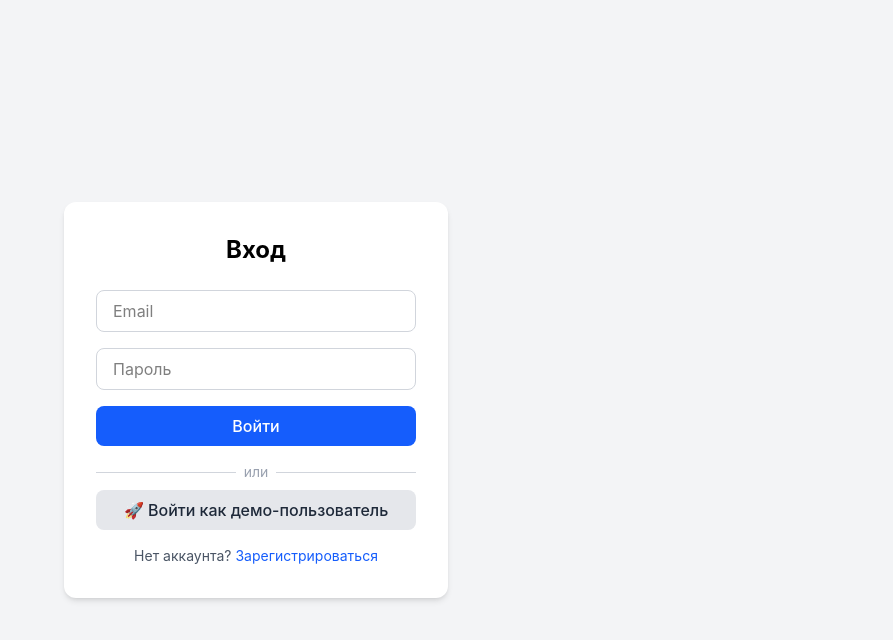
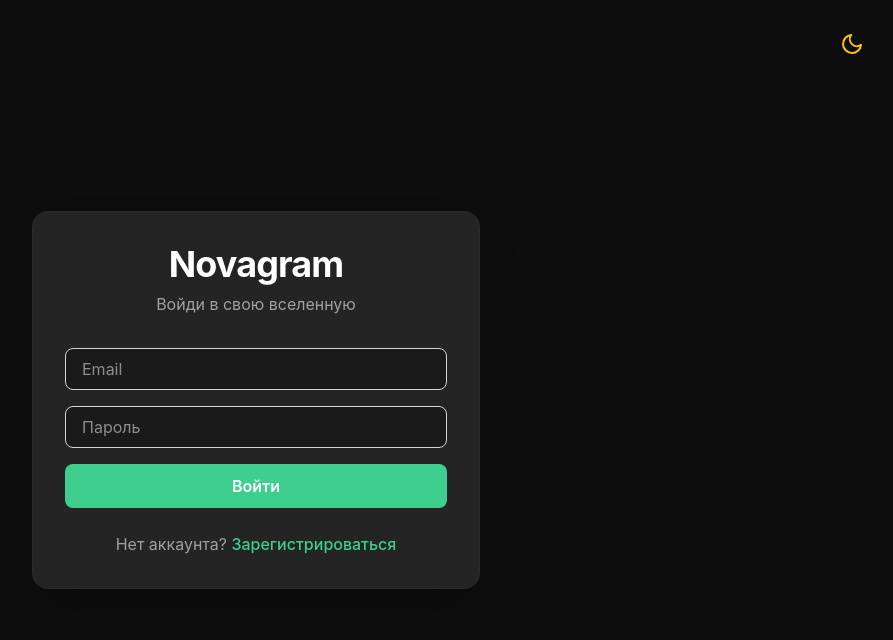
Before and after one commit to Fllorovi/Novagram, a React (Vite) app: page /login in a window 1280 px wide. Shown: the top 640 px of the page, without its empty margins (384-1277 px from the left). Built offline with nearby package versions, Linux system fonts and the light colour scheme; no server answers.

Commit message:
added dark theme

```diff
--- a/src/App.tsx
+++ b/src/App.tsx
@@ -1,37 +1,38 @@
 import { BrowserRouter, Routes, Route, Navigate } from 'react-router-dom';
 import { useAuthStore } from './store/authStore';
+import { useThemeStore } from './store/themeStore';
 import { LoginPage } from './pages/LoginPage';
 import { RegisterPage } from './pages/RegisterPage';
 import { ChatPage } from './pages/ChatPage';
+import { useEffect } from 'react';
 
 function App() {
   const { user, isLoading } = useAuthStore();
+  const { theme } = useThemeStore();
+
+  // Принудительно устанавливаем data-theme на корневой элемент
+  useEffect(() => {
+    document.documentElement.setAttribute('data-theme', theme);
+  }, [theme]);
 
   if (isLoading) {
     return (
-      <div className="flex items-center justify-center h-screen">
-        <p className="text-lg">Загрузка...</p>
+      <div className="flex items-center justify-center h-screen bg-bg-primary">
+        <p className="text-text-primary">Загрузка...</p>
       </div>
     );
   }
 
   return (
-    <BrowserRouter>
-      <Routes>
-        <Route
-          path="/"
-          element={user ? <ChatPage /> : <Navigate to="/login" />}
-        />
-        <Route
-          path="/login"
-          element={user ? <Navigate to="/" /> : <LoginPage />}
-        />
-        <Route
-          path="/register"
-          element={user ? <Navigate to="/" /> : <RegisterPage />}
-        />
-      </Routes>
-    </BrowserRouter>
+    <div className="min-h-screen bg-bg-primary text-text-primary">
+      <BrowserRouter>
+        <Routes>
+          <Route path="/" element={user ? <ChatPage /> : <Navigate to="/login" />} />
+          <Route path="/login" element={user ? <Navigate to="/" /> : <LoginPage />} />
+          <Route path="/register" element={user ? <Navigate to="/" /> : <RegisterPage />} />
+        </Routes>
+      </BrowserRouter>
+    </div>
   );
 }
 
--- a/src/components/ui/Button.tsx
+++ b/src/components/ui/Button.tsx
@@ -15,17 +15,17 @@ export const Button: React.FC<ButtonProps> = ({
   disabled,
   ...props
 }) => {
-  const variants = {
-    primary: 'bg-blue-600 hover:bg-blue-700 text-white',
-    secondary: 'bg-gray-200 hover:bg-gray-300 text-gray-800',
-    ghost: 'bg-transparent hover:bg-gray-100 text-gray-600',
+  const variantClasses = {
+    primary: 'bg-[var(--accent)] hover:bg-[var(--accent-hover)] text-white',
+    secondary: 'bg-[var(--bg-secondary)] hover:bg-[var(--bg-input)] text-[var(--text-primary)] border border-[var(--border)]',
+    ghost: 'bg-transparent hover:bg-[var(--bg-input)] text-[var(--text-secondary)]',
     danger: 'bg-red-600 hover:bg-red-700 text-white',
   };
 
   return (
     <button
       className={`px-4 py-2 rounded-lg font-medium transition-colors disabled:opacity-50 ${
-        variants[variant]
+        variantClasses[variant]
       } ${fullWidth ? 'w-full' : ''} ${className}`}
       disabled={disabled || loading}
       {...props}
--- /dev/null
+++ b/src/components/ui/ThemeToggle.tsx
@@ -0,0 +1,51 @@
+import { useThemeStore } from '../../store/themeStore';
+
+export const ThemeToggle = () => {
+  const { theme, toggleTheme } = useThemeStore();
+
+  return (
+    <button
+      onClick={toggleTheme}
+      className="p-2 rounded-full hover:bg-gray-800/20 transition-colors duration-200"
+      aria-label="Переключить тему"
+    >
+      {theme === 'dark' ? (
+        // Луна (темная тема)
+        <svg
+          xmlns="http://www.w3.org/2000/svg"
+          viewBox="0 0 24 24"
+          fill="none"
+          stroke="currentColor"
+          strokeWidth="2"
+          strokeLinecap="round"
+          strokeLinejoin="round"
+          className="w-6 h-6 text-yellow-400"
+        >
+          <path d="M21 12.79A9 9 0 1 1 11.21 3 7 7 0 0 0 21 12.79z" />
+        </svg>
+      ) : (
+        // Солнце (светлая тема)
+        <svg
+          xmlns="http://www.w3.org/2000/svg"
+          viewBox="0 0 24 24"
+          fill="none"
+          stroke="currentColor"
+          strokeWidth="2"
+          strokeLinecap="round"
+          strokeLinejoin="round"
+          className="w-6 h-6 text-yellow-500"
+        >
+          <circle cx="12" cy="12" r="5" />
+          <line x1="12" y1="1" x2="12" y2="3" />
+          <line x1="12" y1="21" x2="12" y2="23" />
+          <line x1="4.22" y1="4.22" x2="5.64" y2="5.64" />
+          <line x1="18.36" y1="18.36" x2="19.78" y2="19.78" />
+          <line x1="1" y1="12" x2="3" y2="12" />
+          <line x1="21" y1="12" x2="23" y2="12" />
+          <line x1="4.22" y1="19.78" x2="5.64" y2="18.36" />
+          <line x1="18.36" y1="5.64" x2="19.78" y2="4.22" />
+        </svg>
+      )}
+    </button>
+  );
+};
--- a/src/index.css
+++ b/src/index.css
@@ -1 +1,34 @@
 @import "tailwindcss";
+
+:root {
+  /* Тёмная тема (по умолчанию) */
+  --bg-primary: #0d0d0d;
+  --bg-secondary: #1a1a1a;
+  --bg-card: #242424;
+  --bg-input: #1a1a1a;
+  --text-primary: #ffffff;
+  --text-secondary: #a0a0a0;
+  --text-muted: #6b6b6b;
+  --accent: #3ECF8E;
+  --accent-hover: #2ecc71;
+  --border: #2a2a2a;
+  --shadow: 0 8px 32px rgba(0, 0, 0, 0.4);
+}
+
+[data-theme="light"] {
+  --bg-primary: #f0f2f5;
+  --bg-secondary: #ffffff;
+  --bg-card: #ffffff;
+  --bg-input: #f0f2f5;
+  --text-primary: #1a1a1a;
+  --text-secondary: #555555;
+  --text-muted: #888888;
+  --border: #e0e0e0;
+  --shadow: 0 8px 32px rgba(0, 0, 0, 0.08);
+}
+
+body {
+  background-color: var(--bg-primary);
+  color: var(--text-primary);
+  transition: background-color 0.3s ease, color 0.3s ease;
+}
--- a/src/pages/ChatPage.tsx
+++ b/src/pages/ChatPage.tsx
@@ -6,6 +6,7 @@ import { usePresence } from '../hooks/usePresence';
 import { chatsApi } from '../api/chatsApi';
 import { supabase } from '../api/supabaseClient';
 import type { Chat, Message } from '../types/chat.types';
+import { ThemeToggle } from '../components/ui/ThemeToggle';
 
 export const ChatPage = () => {
   const { user, signOut } = useAuthStore();
@@ -14,7 +15,6 @@ export const ChatPage = () => {
   const { messages, loading: messagesLoading } = useRealtimeMessages(selectedChat?.id || null);
   const [newMessage, setNewMessage] = useState('');
 
-  // Состояние для собеседника
   const [otherUser, setOtherUser] = useState<{ username: string | null; avatar_url: string | null } | null>(null);
 
   const { onlineUsers, isTyping, sendTyping } = usePresence(
@@ -24,14 +24,12 @@ export const ChatPage = () => {
 
   const messagesEndRef = useRef<HTMLDivElement>(null);
 
-  // Прокрутка вниз при обновлении сообщений
   useEffect(() => {
     if (messagesEndRef.current) {
       messagesEndRef.current.scrollIntoView({ behavior: 'smooth' });
     }
   }, [messages]);
 
-  // Загружаем собеседника при выборе чата
   useEffect(() => {
     if (!selectedChat || !user) return;
 
@@ -89,7 +87,6 @@ export const ChatPage = () => {
     window.location.href = '/login';
   };
 
-  // Удаление чата
   const handleDeleteChat = async (chatId: number, chatName: string) => {
     if (window.confirm(`Удалить чат "${chatName || 'Чат'}"?`)) {
       try {
@@ -106,22 +103,27 @@ export const ChatPage = () => {
   };
 
   if (chatsLoading) {
-    return <div className="flex items-center justify-center h-screen">Загрузка чатов...</div>;
+    return (
+      <div className="flex items-center justify-center h-screen bg-bg-primary">
+        <p className="text-text-primary">Загрузка чатов...</p>
+      </div>
+    );
   }
 
   return (
-    <div className="flex h-screen bg-gray-100">
+    <div className="flex h-screen bg-bg-primary">
       {/* Сайдбар */}
-      <aside className="w-80 bg-white border-r border-gray-200 flex flex-col">
-        <div className="p-4 border-b border-gray-200">
-          <h2 className="text-xl font-semibold">Чаты</h2>
+      <aside className="w-80 bg-bg-secondary border-r border-border flex flex-col">
+        <div className="p-4 border-b border-border flex justify-between items-center">
+          <h2 className="text-xl font-semibold text-text-primary">Чаты</h2>
+          <ThemeToggle />
         </div>
         <ul className="flex-1 overflow-y-auto">
           {chats.map((chat) => (
             <li
               key={chat.id}
-              className={`flex items-center p-4 cursor-pointer hover:bg-gray-50 border-b border-gray-100 ${
-                selectedChat?.id === chat.id ? 'bg-blue-50' : ''
+              className={`flex items-center p-4 cursor-pointer hover:bg-bg-input border-b border-border ${
+                selectedChat?.id === chat.id ? 'bg-bg-input' : ''
               }`}
               onClick={() => setSelectedChat(chat)}
               onContextMenu={(e) => {
@@ -129,19 +131,19 @@ export const ChatPage = () => {
                 handleDeleteChat(chat.id, chat.displayName || 'Чат');
               }}
             >
-              <div className="w-12 h-12 rounded-full bg-blue-300 flex items-center justify-center text-white mr-4">
+              <div className="w-12 h-12 rounded-full bg-accent flex items-center justify-center text-white mr-4 font-semibold">
                 {chat.displayName?.[0] || 'Ч'}
               </div>
               <div className="flex-1 min-w-0">
                 <div className="flex justify-between">
-                  <span className="font-medium">{chat.displayName || 'Чат'}</span>
+                  <span className="font-medium text-text-primary">{chat.displayName || 'Чат'}</span>
                 </div>
               </div>
             </li>
           ))}
         </ul>
-        <div className="p-4 border-t border-gray-200 text-sm text-gray-500 flex items-center justify-between">
-          <span>{user?.email || 'Пользователь'}</span>
+        <div className="p-4 border-t border-border text-sm text-text-secondary flex items-center justify-between">
+          <span>{user?.username || user?.email || 'Пользователь'}</span>
           <button
             onClick={handleLogout}
             className="text-red-500 hover:text-red-700 text-xs font-medium"
@@ -152,45 +154,45 @@ export const ChatPage = () => {
       </aside>
 
       {/* Окно чата */}
-      <main className="flex-1 flex flex-col">
+      <main className="flex-1 flex flex-col bg-bg-primary">
         {selectedChat ? (
           <>
             <header
-              className="p-4 bg-white border-b border-gray-200 flex items-center"
+              className="p-4 bg-bg-secondary border-b border-border flex items-center"
               onContextMenu={(e) => {
                 e.preventDefault();
                 handleDeleteChat(selectedChat.id, otherUser?.username || 'Чат');
               }}
             >
-              <div className="w-10 h-10 rounded-full bg-blue-300 flex items-center justify-center text-white mr-4">
+              <div className="w-10 h-10 rounded-full bg-accent flex items-center justify-center text-white mr-4 font-semibold">
                 {otherUser?.username?.[0] || 'Ч'}
               </div>
               <div>
-                <h3 className="font-semibold">
+                <h3 className="font-semibold text-text-primary">
                   {otherUser?.username || 'Чат'}
                 </h3>
                 <span className="text-xs">
                   {onlineUsers.length > 0 ? (
-                    <span className="text-green-500">онлайн</span>
+                    <span className="text-accent">онлайн</span>
                   ) : (
-                    <span className="text-gray-400">офлайн</span>
+                    <span className="text-text-muted">офлайн</span>
                   )}
                   {isTyping && (
-                    <span className="text-blue-500 ml-2">печатает...</span>
+                    <span className="text-accent ml-2">печатает...</span>
                   )}
                 </span>
               </div>
             </header>
 
-            <div className="flex-1 p-4 overflow-y-auto bg-gray-50 space-y-3">
-              {messagesLoading && <p className="text-center text-gray-400">Загрузка сообщений...</p>}
+            <div className="flex-1 p-4 overflow-y-auto bg-bg-primary space-y-3">
+              {messagesLoading && <p className="text-center text-text-muted">Загрузка сообщений...</p>}
               {messages.map((msg: Message) => (
                 <div
                   key={msg.id}
                   className={`max-w-xs px-4 py-2 rounded-lg ${
                     msg.sender_id === user?.id
-                      ? 'bg-blue-500 text-white self-end ml-auto'
-                      : 'bg-white text-gray-800'
+                      ? 'bg-accent text-white self-end ml-auto'
+                      : 'bg-bg-secondary text-text-primary'
                   }`}
                 >
                   <p>{msg.content}</p>
@@ -202,7 +204,7 @@ export const ChatPage = () => {
               <div ref={messagesEndRef} />
             </div>
 
-            <form onSubmit={handleSendMessage} className="p-4 bg-white border-t border-gray-200 flex gap-2">
+            <form onSubmit={handleSendMessage} className="p-4 bg-bg-secondary border-t border-border flex gap-2">
               <input
                 type="text"
                 value={newMessage}
@@ -211,18 +213,18 @@ export const ChatPage = () => {
                   sendTyping();
                 }}
                 placeholder="Напишите сообщение..."
-                className="flex-1 border border-gray-300 rounded-full px-4 py-2 focus:outline-none focus:ring-2 focus:ring-blue-500"
+                className="flex-1 bg-bg-input text-text-primary border border-border rounded-full px-4 py-2 focus:outline-none focus:ring-2 focus:ring-accent transition-all"
               />
               <button
                 type="submit"
-                className="bg-blue-500 text-white px-4 py-2 rounded-full hover:bg-blue-600 transition"
+                className="bg-accent hover:bg-accent-hover text-white px-4 py-2 rounded-full transition"
               >
                 ➤
               </button>
             </form>
           </>
         ) : (
-          <div className="flex items-center justify-center h-full text-gray-400">
+          <div className="flex items-center justify-center h-full text-text-muted">
             Выберите чат для начала общения
           </div>
         )}
--- a/src/pages/LoginPage.tsx
+++ b/src/pages/LoginPage.tsx
@@ -2,6 +2,7 @@ import React, { useState } from 'react';
 import { Link, useNavigate } from 'react-router-dom';
 import { Button, Input } from '../components/ui';
 import { useAuthStore } from '../store/authStore';
+import { ThemeToggle } from '../components/ui/ThemeToggle';
 
 export const LoginPage: React.FC = () => {
   const [email, setEmail] = useState('');
@@ -9,7 +10,7 @@ export const LoginPage: React.FC = () => {
   const [error, setError] = useState('');
   const [loading, setLoading] = useState(false);
   const navigate = useNavigate();
-  const { signIn, setDemoUser } = useAuthStore(); // 👈 добавляем setDemoUser
+  const { signIn } = useAuthStore();
 
   const handleSubmit = async (e: React.FormEvent) => {
     e.preventDefault();
@@ -17,7 +18,7 @@ export const LoginPage: React.FC = () => {
     setLoading(true);
 
     try {
-      await signIn(email, password);
+      await signIn(email.trim(), password.trim());
       navigate('/');
     } catch (err: any) {
       setError(err.message || 'Ошибка входа');
@@ -26,23 +27,27 @@ export const LoginPage: React.FC = () => {
     }
   };
 
-  // 👇 НОВАЯ ФУНКЦИЯ для демо-входа
-  const handleDemoLogin = () => {
-    setDemoUser();
-    navigate('/');
-  };
+  return (
+    <div className="min-h-screen flex items-center justify-center bg-[var(--bg-primary)] px-4 relative">
+      <div className="absolute top-6 right-6">
+        <ThemeToggle />
+      </div>
 
-  return (
-    <div className="flex items-center justify-center min-h-screen bg-gray-100">
-      <div className="bg-white p-8 rounded-xl shadow-md w-96">
-        <h1 className="text-2xl font-bold text-center mb-6">Вход</h1>
+      <div className="bg-[var(--bg-card)] p-8 rounded-2xl shadow-2xl w-full max-w-md border border-[var(--border)] transition-colors duration-300">
+        <div className="text-center mb-8">
+          <h1 className="text-4xl font-bold text-[var(--text-primary)] tracking-tight">
+            Novagram
+          </h1>
+          <p className="text-[var(--text-secondary)] mt-2">Войди в свою вселенную</p>
+        </div>
+
         <form onSubmit={handleSubmit}>
           <Input
             type="email"
             placeholder="Email"
             value={email}
             onChange={(e) => setEmail(e.target.value)}
-            className="mb-4"
+            className="mb-4 bg-[var(--bg-input)] text-[var(--text-primary)] border-[var(--border)] focus:ring-2 focus:ring-[var(--accent)] transition-all"
             required
           />
           <Input
@@ -50,34 +55,23 @@ export const LoginPage: React.FC = () => {
             placeholder="Пароль"
             value={password}
             onChange={(e) => setPassword(e.target.value)}
-            className="mb-4"
+            className="mb-4 bg-[var(--bg-input)] text-[var(--text-primary)] border-[var(--border)] focus:ring-2 focus:ring-[var(--accent)] transition-all"
             required
           />
           {error && <p className="text-red-500 text-sm mb-4">{error}</p>}
-          <Button type="submit" fullWidth loading={loading}>
+          <Button
+            type="submit"
+            fullWidth
+            loading={loading}
+            className="bg-[var(--accent)] hover:bg-[var(--accent-hover)] text-white font-semibold py-2.5 rounded-lg transition-all duration-200"
+          >
             Войти
           </Button>
         </form>
 
-        {/* 👇 РАЗДЕЛИТЕЛЬ И КНОПКА ДЕМО-ВХОДА */}
-        <div className="mt-4 flex items-center gap-2">
-          <hr className="flex-1 border-gray-300" />
-          <span className="text-sm text-gray-400">или</span>
-          <hr className="flex-1 border-gray-300" />
-        </div>
-
-        <Button
-          variant="secondary"
-          fullWidth
-          onClick={handleDemoLogin}
-          className="mt-2"
-        >
-          🚀 Войти как демо-пользователь
-        </Button>
-
-        <p className="mt-4 text-center text-sm text-gray-600">
+        <p className="mt-6 text-center text-[var(--text-secondary)]">
           Нет аккаунта?{' '}
-          <Link to="/register" className="text-blue-600 hover:underline">
+          <Link to="/register" className="text-[var(--accent)] hover:underline font-medium">
             Зарегистрироваться
           </Link>
         </p>
--- a/src/store/authStore.ts
+++ b/src/store/authStore.ts
@@ -10,7 +10,6 @@ interface AuthState {
   signUp: (email: string, password: string) => Promise<void>;
   signOut: () => Promise<void>;
   loadUser: () => Promise<void>;
-  setDemoUser: () => void;
 }
 
 export const useAuthStore = create<AuthState>((set) => ({
@@ -44,31 +43,37 @@ export const useAuthStore = create<AuthState>((set) => ({
   loadUser: async () => {
     const { data } = await supabase.auth.getSession();
     if (data.session) {
-      const { data: userData } = await supabase
+      // Пытаемся получить профиль
+      let { data: userData, error } = await supabase
         .from('profiles')
         .select('*')
         .eq('id', data.session.user.id)
         .single();
+
+      // Если профиля нет — создаём
+      if (error && error.code === 'PGRST116') {
+        const { data: newProfile, error: insertError } = await supabase
+          .from('profiles')
+          .insert([{
+            id: data.session.user.id,
+            username: data.session.user.email,
+            avatar_url: null,
+          }])
+          .select()
+          .single();
+
+        if (!insertError) {
+          userData = newProfile;
+        } else {
+          console.error('Ошибка создания профиля:', insertError);
+        }
+      }
+
       set({ user: userData as User, session: data.session, isLoading: false });
     } else {
       set({ user: null, session: null, isLoading: false });
     }
   },
-
-  // ✅ setDemoUser теперь внутри объекта стора
-  setDemoUser: () => {
-    set({
-      user: {
-        id: 'demo-user',
-        email: 'demo@messenger.local',
-        username: 'Демо-пользователь',
-        avatar_url: 'https://i.pravatar.cc/150?img=1',
-        created_at: new Date().toISOString(),
-      },
-      session: null,
-      isLoading: false,
-    });
-  },
 }));
 
 useAuthStore.getState().loadUser();
--- /dev/null
+++ b/src/store/themeStore.ts
@@ -0,0 +1,24 @@
+import { create } from 'zustand';
+
+type Theme = 'light' | 'dark';
+
+interface ThemeState {
+  theme: Theme;
+  toggleTheme: () => void;
+  setTheme: (theme: Theme) => void;
+}
+
+export const useThemeStore = create<ThemeState>((set) => ({
+  theme: (localStorage.getItem('theme') as Theme) || 'dark',
+  toggleTheme: () => {
+    set((state) => {
+      const newTheme = state.theme === 'dark' ? 'light' : 'dark';
+      localStorage.setItem('theme', newTheme);
+      return { theme: newTheme };
+    });
+  },
+  setTheme: (theme) => {
+    localStorage.setItem('theme', theme);
+    set({ theme });
+  },
+}));
--- /dev/null
+++ b/tailwind.config.js
@@ -0,0 +1,30 @@
+/** @type {import('tailwindcss').Config} */
+export default {
+  content: ['./index.html', './src/**/*.{js,ts,jsx,tsx}'],
+  theme: {
+    extend: {
+      colors: {
+        bg: {
+          primary: 'var(--bg-primary)',
+          secondary: 'var(--bg-secondary)',
+          card: 'var(--bg-card)',
+          input: 'var(--bg-input)',
+        },
+        text: {
+          primary: 'var(--text-primary)',
+          secondary: 'var(--text-secondary)',
+          muted: 'var(--text-muted)',
+        },
+        accent: {
+          DEFAULT: 'var(--accent)',
+          hover: 'var(--accent-hover)',
+        },
+        border: 'var(--border)',
+      },
+      boxShadow: {
+        '2xl': 'var(--shadow)',
+      },
+    },
+  },
+  plugins: [],
+};
```
Also changed, not shown: 1 other file (tests, documents, lock files or other folders).
